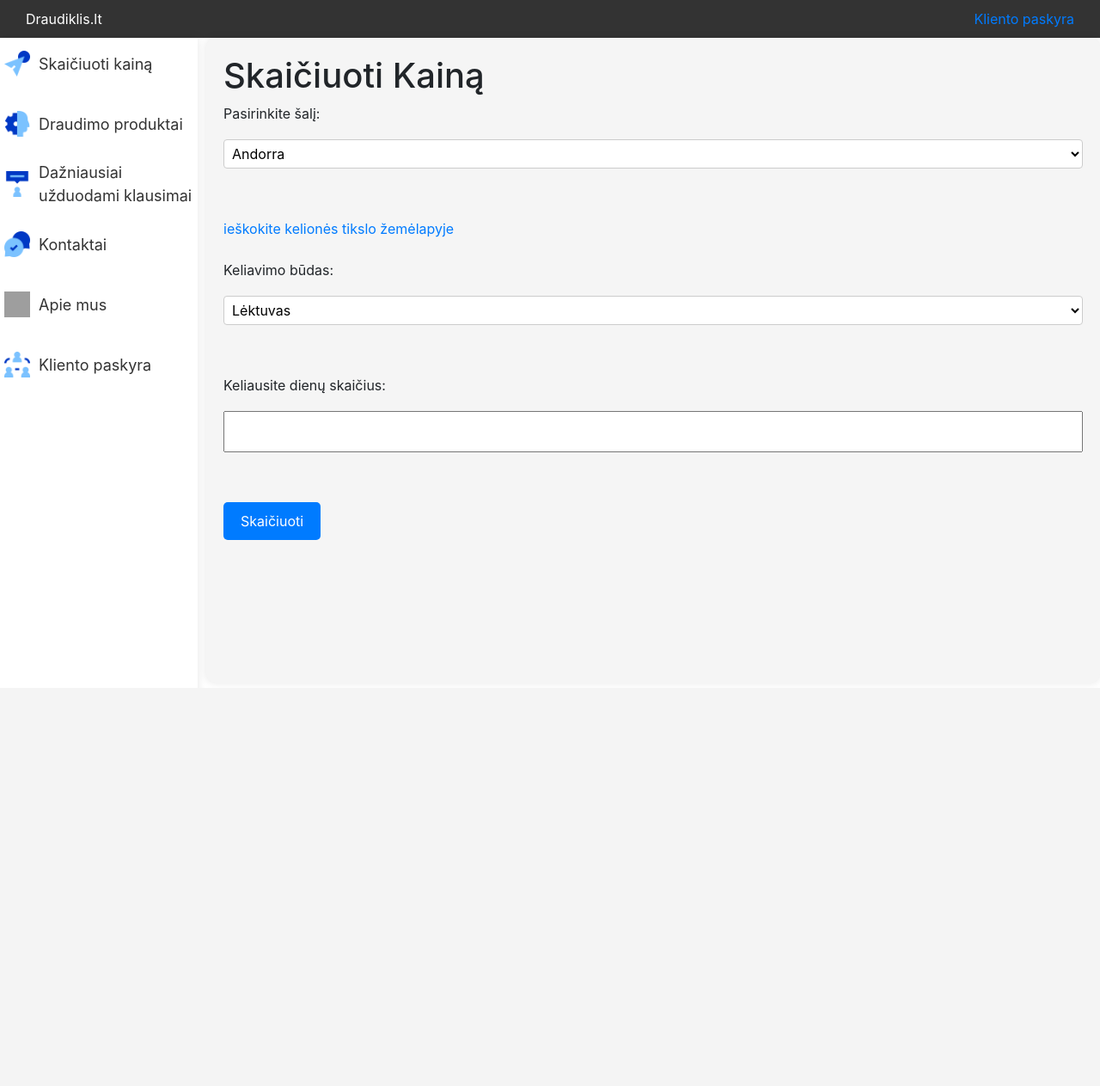
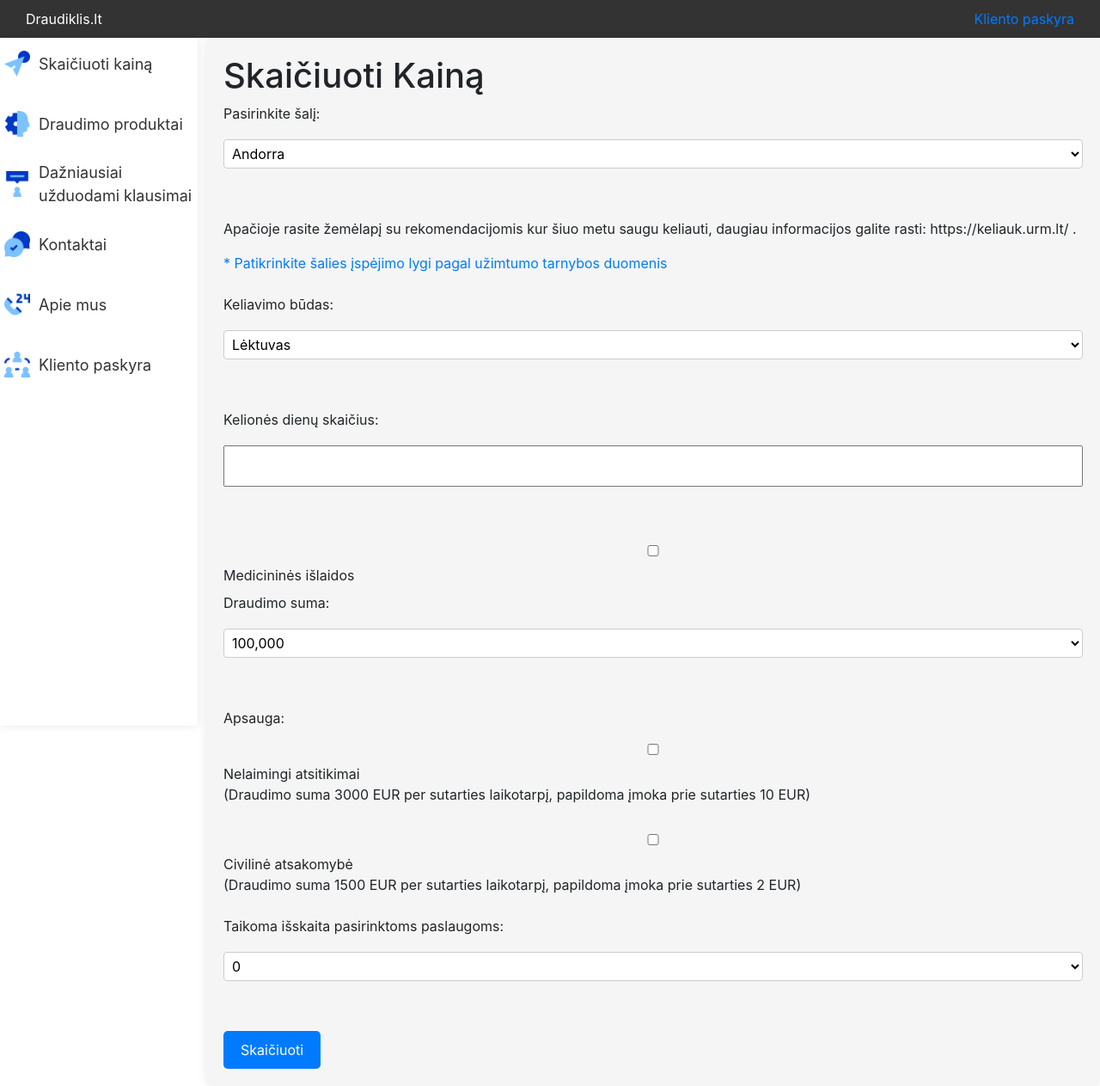
Before and after one commit to PauKar1/CA_draudiklis, a Django app: page /app/calculate-price/ in a window 1280 px wide. Shown: the whole page at 86% size. Before the commit the page ends 628 px from the top, so only its background shows below. Run offline with Django 4.2, Linux system fonts and the light colour scheme; data comes from the database, SQL or seed files in the repository; both versions use the stored data as it was after the commit; some libraries are stand-ins or nearby versions; grey boxes are pictures that could not be loaded.

Commit message:
pricing updated 22.16

```diff
--- a/app/templates/price_calculator.html
+++ b/app/templates/price_calculator.html
@@ -10,8 +10,8 @@
             <option value="{{ country.name }}" {% if country.name == selected_country %}selected{% endif %}>{{ country.name }}</option>
         {% endfor %}
     </select><br><br>
-
-        <a href="{% url 'map_view' %}">ieškokite kelionės tikslo žemėlapyje</a><br><br>
+<p>Apačioje rasite žemėlapį su rekomendacijomis kur šiuo metu saugu keliauti, daugiau informacijos galite rasti: https://keliauk.urm.lt/ .</p>
+    <a href="{% url 'map_view' %}">* Patikrinkite šalies įspėjimo lygi pagal užimtumo tarnybos duomenis </a><br><br>
 
     <label for="travel-mode">Keliavimo būdas:</label>
     <select id="travel-mode" name="travel_mode">
@@ -23,15 +23,42 @@
         <option value="foot">Pėsčiomis</option>
     </select><br><br>
 
-        <label for="trip-duration">Keliausite dienų skaičius:</label>
+    <label for="trip-duration">Kelionės dienų skaičius:</label>
     <input type="number" id="trip-duration" name="trip_duration" required min="1"><br><br>
+
+    <input type="checkbox" id="medicinines_islaidos" name="apsauga" value="medicinines_islaidos" required>
+    <label for="medicinines_islados">Medicininės išlaidos</label><br>
+    <label for="draudimo_suma">Draudimo suma:</label>
+    <select id="draudimo_suma" name="draudimo_suma">
+        <option value="100000">100,000</option>
+        <option value="300000">300,000</option>
+        <option value="500000">500,000</option>
+    </select><br><br>
+
+     <label for="apsauga">Apsauga:</label><br>
+    <input type="checkbox" id="nelaimingi_atsitikimai" name="apsauga" value="nelaimingi_atsitikimai">
+    <label for="nelaimingi_atsitikimai">Nelaimingi atsitikimai
+<p>(Draudimo suma 3000 EUR per sutarties laikotarpį, papildoma įmoka prie sutarties 10 EUR)</p>
+    </label><br>
+    <input type="checkbox" id="civiline_atsakomybe" name="apsauga" value="civiline_atsakomybe">
+    <label for="civiline_atsakomybe">Civilinė atsakomybė
+<p>(Draudimo suma 1500 EUR per sutarties laikotarpį, papildoma įmoka prie sutarties 2 EUR)</p>
+    </label><br>
+    <label for="iskaita">Taikoma išskaita pasirinktoms paslaugoms:</label>
+    <select id="iskaita" name="iskaita">
+        <option value="0">0</option>
+        <option value="50">50</option>
+        <option value="80">80</option>
+        <option value="100">100</option>
+        <option value="120">120</option>
+    </select><br><br>
 
     <button type="submit">Skaičiuoti</button>
 </form>
 {% if total_price %}
 <div id="calculation-result">
     <h2>Preliminari kaina: {{ total_price }} EUR</h2>
-        <a href="{% url 'registruoti_sutarti' %}" class="btn btn-primary">Registruoti sutartį</a>
+    <a href="{% url 'register_contract' %}" class="btn btn-primary">Registruoti sutartį</a>
 </div>
 {% endif %}
 {% endblock %}
--- a/app/urls.py
+++ b/app/urls.py
@@ -17,6 +17,8 @@ urlpatterns = [
  path('reset/done/', auth_view.PasswordResetCompleteView.as_view(), name='password_reset_complete'),
  path('profile/', views.profile_view, name='profile'),
  path('client_policies/', views.client_policies, name='client_policies'),
- path('registruoti-sutarti/', views.registruoti_sutarti, name='registruoti_sutarti'),
+ path('register_client/', views.register_client, name='register_client'),
+ path('register_policy/', views.register_policy, name='register_policy'),
+    path('register_contract/', views.register_contract, name='register_contract'),
  path('map/', views.map_view, name='map_view'),
 ]
--- a/app/views.py
+++ b/app/views.py
@@ -1,5 +1,5 @@
 from django.http import HttpResponse
-from django.shortcuts import render, redirect
+from django.shortcuts import render, redirect, get_object_or_404
 from django.http import JsonResponse, HttpResponseBadRequest
 from django.contrib.auth.forms import UserCreationForm, AuthenticationForm
 from django.contrib import messages
@@ -26,16 +26,75 @@ def price_calculator(request):
         'selected_country': selected_country,
     })
 
+def get_country_risk_level(country):
+    country_obj = Country.objects.filter(name=country).first()
+    return country_obj.risk_level if country_obj else None
+
+def get_country_surcharge(risk_level):
+    # Dummy function for example purposes
+    surcharge_mapping = {
+        'low': 1.1,
+        'medium': 1.5,
+        'high': 2.0,
+        'very high': 3.0
+    }
+    return surcharge_mapping.get(risk_level, 1.0)
+
+def get_base_price_per_day():
+    try:
+        paslauga = Paslaugos.objects.get(pavadinimas="Kelionių draudimas")
+        return paslauga.kaina
+    except Paslaugos.DoesNotExist:
+        return 10.0
+
+def calculate_total_price(base_price, duration, surcharge, travel_mode, draudimo_suma, iskaita, apsauga):
+    # Example calculation logic, adjust as needed
+    travel_mode_factor = {
+        'plane': 1.2,
+        'car': 1.0,
+        'motorcycle': 1.1,
+        'ship': 1.3,
+        'bike': 0.9,
+        'foot': 0.8
+    }
+    mode_factor = travel_mode_factor.get(travel_mode, 1.0)
+    apsauga_factor = {
+        'medicinines_islados': 0.1,
+        'nelaimingi_atsitikimai': 10.0,
+        'civiline_atsakomybe': 2.0
+    }
+    draudimo_suma_factor = {
+        '100,000' : 0.0,
+        '300,000' : 0.5,
+        '500,000' : 0.7,
+    }
+    iskaita_factor = {
+    '0' : 1.0,
+    '50' : 0.8,
+    '80' : 0.6,
+    '100' : 0.5,
+    '120' : 0.4,
+    }
+    apsauga_factor_value = apsauga_factor.get(apsauga, 1.0)
+    draudimo_suma_factor_value = draudimo_suma_factor.get(apsauga, 1.0)
+    iskaita_factor_value = iskaita_factor.get(apsauga, 1.0)
+    total_price = base_price * duration * surcharge * mode_factor * apsauga_factor_value + draudimo_suma_factor_value + iskaita_factor_value
+    return total_price
+
 def calculate_price(request):
+    countries = Country.objects.all()
     if request.method == 'POST':
         print(request.POST)  # Debugging line to check received POST data
         country = request.POST.get('country')
         travel_mode = request.POST.get('travel_mode')
         trip_duration = request.POST.get('trip_duration')
+        draudimo_suma = request.POST.get('draudimo_suma')
+        iskaita = request.POST.get('iskaita')
+        apsauga = request.POST.get('apsauga')
 
-        print(f"Country: {country}, Travel Mode: {travel_mode}, Trip Duration: {trip_duration}")  # Debugging line
+        print(f"Country: {country}, Travel Mode: {travel_mode}, Trip Duration: {trip_duration}, Draudimo Suma: {draudimo_suma}, Iskaita: {iskaita}, Apsauga: {apsauga}")  # Debugging line
 
-        if not all([country, travel_mode, trip_duration]):
+        if not all([country, travel_mode, trip_duration, draudimo_suma, iskaita, apsauga]):
             print("Missing required fields.")
             return HttpResponseBadRequest("Missing required fields.")
 
@@ -54,54 +113,20 @@ def calculate_price(request):
         print(f"Base Price Per Day: {base_price_per_day}")  # Debugging line
 
         # Calculate total price
-        total_price = calculate_total_price(base_price_per_day, int(trip_duration), country_surcharge, travel_mode)
+        total_price = calculate_total_price(
+            base_price_per_day,
+            int(trip_duration),
+            country_surcharge,
+            travel_mode,
+            int(draudimo_suma),
+            int(iskaita),
+            apsauga
+        )
         print(f"Total Price: {total_price}")  # Debugging line
 
-        countries = Country.objects.all()
         return render(request, 'price_calculator.html', {'total_price': total_price, 'countries': countries})
 
-    countries = Country.objects.all()
     return render(request, 'price_calculator.html', {'countries': countries})
-
-def get_country_risk_level(country):
-    try:
-        country_obj = Country.objects.get(name=country)
-        return country_obj.risk_level
-    except Country.DoesNotExist:
-        return None
-
-def get_country_surcharge(risk_level):
-    if risk_level == 'Very High':
-        return 1.50
-    elif risk_level == 'High':
-        return 1.00
-    elif risk_level == 'Medium':
-        return 0.50
-    elif risk_level == 'Low':
-        return 0.20
-    else:
-        return 10.0
-
-def get_base_price_per_day():
-    try:
-        paslauga = Paslaugos.objects.get(pavadinimas="Kelionių draudimas")
-        return paslauga.kaina
-    except Paslaugos.DoesNotExist:
-        return 10.0
-
-def calculate_total_price(base_price_per_day, trip_duration, country_surcharge, travel_mode):
-    TRAVEL_MODE_MULTIPLIERS = {
-        'plane': 1.5,
-        'car': 1.2,
-        'motorcycle': 1.3,
-        'ship': 1.4,
-        'bike': 2.1,
-        'foot': 2.0
-    }
-    travel_mode_multiplier = TRAVEL_MODE_MULTIPLIERS.get(travel_mode, 1.0)
-    base_price = base_price_per_day * trip_duration
-    total_price = base_price * travel_mode_multiplier + country_surcharge
-    return total_price
 
 
 
@@ -198,29 +223,73 @@ def profile_view(request):
 ####################### REGISTER CONTRACT
 from .forms import KlientaiForm, PolisaiForm
 
-@login_required
-def registruoti_sutarti(request):
+
+def register_contract(request):
+    klientai_form = KlientaiForm()
+    polisai_form = PolisaiForm()
 
     if request.method == 'POST':
-        klientai_form = KlientaiForm(request.POST)
-        polisai_form = PolisaiForm(request.POST)
-        if klientai_form.is_valid() and polisai_form.is_valid():
-            klientas = klientai_form.save()
-            polisas = polisai_form.save(commit=False)
-            polisas.klientai = klientas
-            polisas.save()
-            messages.success(request, "Sutartis sėkmingai užregistruota!")
-            return redirect('success_url')  # Replace with your success URL
-    else:
-        klientai_form = KlientaiForm()
-        polisai_form = PolisaiForm()
+        if 'register_client' in request.POST:
+            klientai_form = KlientaiForm(request.POST)
+            if klientai_form.is_valid():
+                klientai_form.save()
+                messages.success(request, 'Client registered successfully.')
+                return redirect('register_contract')
+            else:
+                messages.error(request, 'Error registering client.')
+                print(klientai_form.errors)  # Debugging: Print form errors to the console
+        elif 'register_policy' in request.POST:
+            polisai_form = PolisaiForm(request.POST)
+            if polisai_form.is_valid():
+                polisai_form.save()
+                messages.success(request, 'Policy registered successfully.')
+                return redirect('policy_success')  # Redirect to a success page or appropriate URL
+            else:
+                messages.error(request, 'Error registering policy.')
+                print(polisai_form.errors)  # Debugging: Print form errors to the console
+
+    klientai_list = Klientai.objects.all()  # List of all registered clients
 
     return render(request, 'register_contract.html', {
         'klientai_form': klientai_form,
         'polisai_form': polisai_form,
+        'klientai_list': klientai_list,
     })
 
+def register_client(request):
+    if request.method == 'POST':
+        form = KlientaiForm(request.POST)
+        if form.is_valid():
+            client = form.save()
+            # Store the client ID in the session
+            request.session['client_id'] = client.id
+            messages.success(request, 'Client registered successfully. Now proceed to register the policy.')
+            return redirect('register_policy')
+    else:
+        form = KlientaiForm()
+    return render(request, 'register_client.html', {'form': form})
 
+
+def register_policy(request):
+    client_id = request.session.get('client_id')
+    if not client_id:
+        messages.error(request, 'You need to register a client first.')
+        return redirect('register_client')
+
+    klientai = get_object_or_404(Klientai, id=client_id)
+
+    if request.method == 'POST':
+        form = PolisaiForm(request.POST)
+        if form.is_valid():
+            policy = form.save(commit=False)
+            policy.klientai = klientai
+            policy.save()
+            messages.success(request, 'Policy registered successfully.')
+            return redirect('policy_success')  # Redirect to a success page or appropriate URL
+    else:
+        form = PolisaiForm()
+
+    return render(request, 'register_policy.html', {'form': form, 'klientai': klientai})
 
 ################### MAP
 
```
Also changed, not shown: app/forms.py (+11 -2 lines), app/models.py (+23 -3 lines), app/templates/register_client.html (added, +16 -0 lines), app/templates/register_contract.html (+10 -2 lines), app/templates/register_policy.html (added, +16 -0 lines), app/migrations/0010_alter_polisai_apsauga_alter_polisai_draudimo_suma_and_more.py (added), app/static/icons/about.png (added), db.sqlite3. Lines whose indentation alone changed are shown as unchanged.
